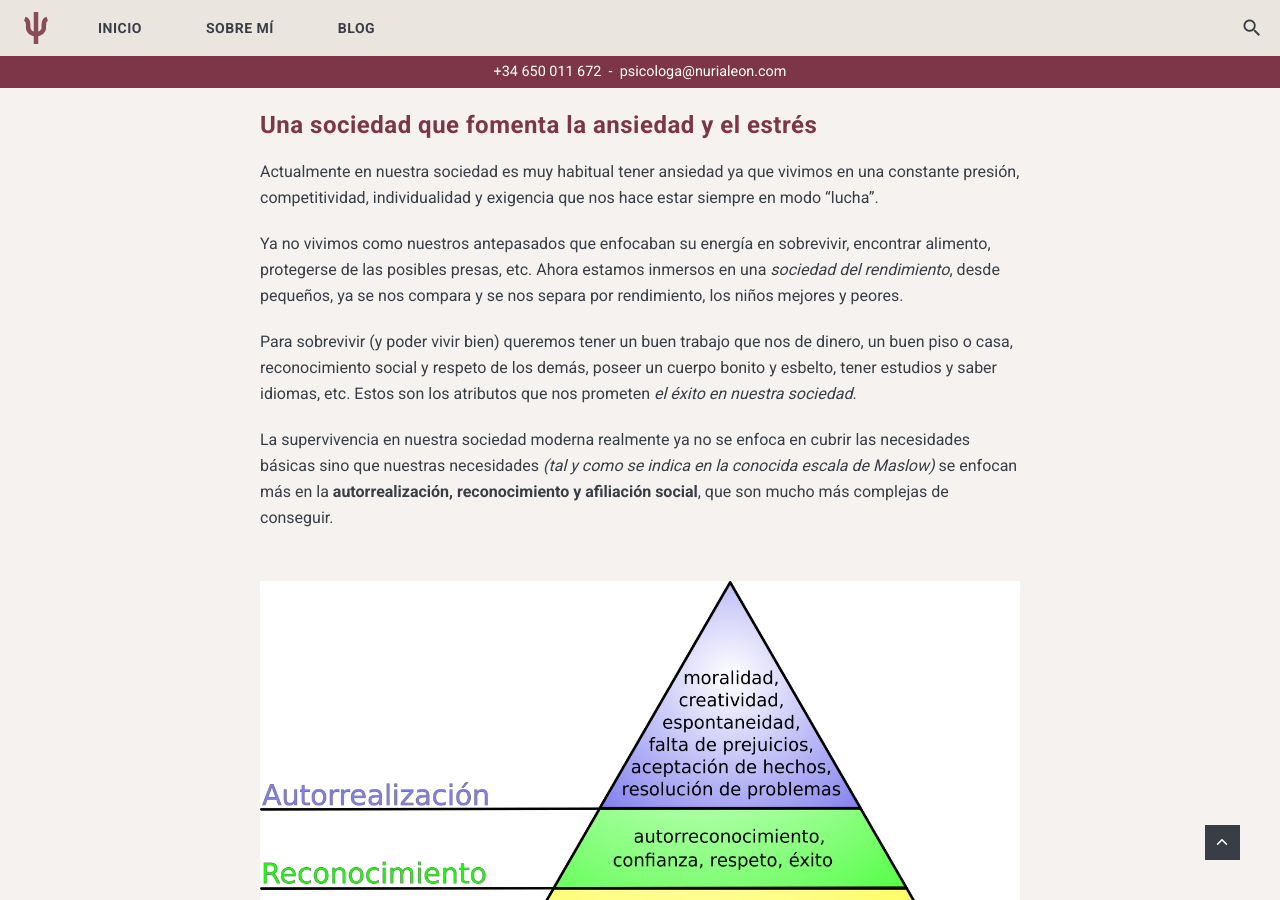
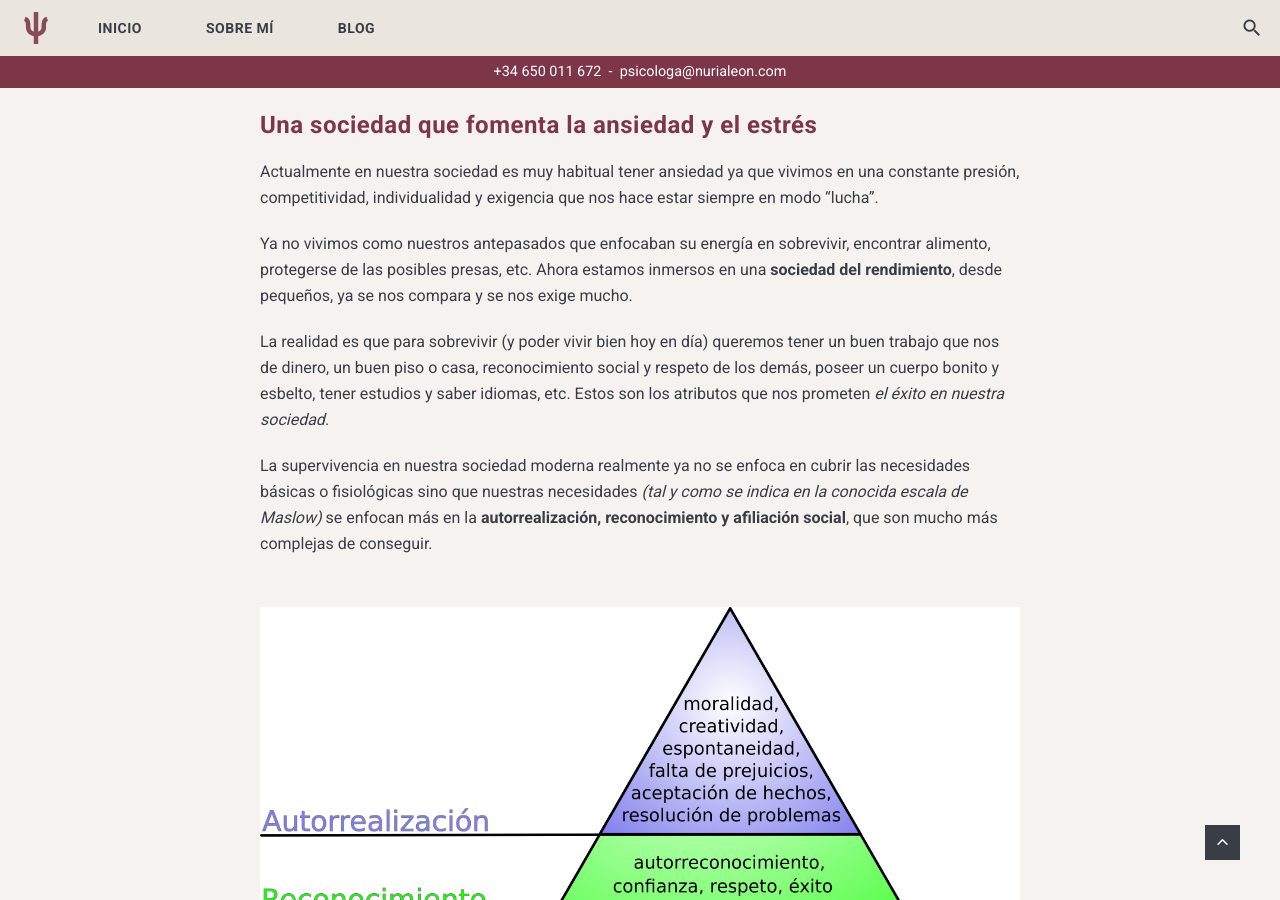
Before and after one commit to nurialeonsallent/nurialeon.com, a Jekyll site: the page built from _posts/2021-01-01-ansiedad-estres-factores-psicologia.markdown, in a window 1280 px wide and 900 px high, scrolled down 1275 px. Built offline with Jekyll 4.4.1, drawn with Linux system fonts in a browser that asks for light colours; nearby versions of some CDN libraries.

Commit message:
redaccion faltas

```diff
--- a/_posts/2021-01-01-ansiedad-estres-factores-psicologia.markdown
+++ b/_posts/2021-01-01-ansiedad-estres-factores-psicologia.markdown
@@ -20,11 +20,11 @@ La preocupación es una cadena de pensamientos sobre un peligro futuro, donde ha
 
 Actualmente en nuestra sociedad es muy habitual tener ansiedad ya que vivimos en una constante presión, competitividad, individualidad y exigencia que nos hace estar siempre en modo “lucha”.
 
-Ya no vivimos como nuestros antepasados que enfocaban su energía en sobrevivir, encontrar alimento, protegerse de las posibles presas, etc. Ahora estamos inmersos en una *sociedad del rendimiento*, desde pequeños, ya se nos compara y se nos separa por rendimiento, los niños mejores y peores.
+Ya no vivimos como nuestros antepasados que enfocaban su energía en sobrevivir, encontrar alimento, protegerse de las posibles presas, etc. Ahora estamos inmersos en una **sociedad del rendimiento**, desde pequeños, ya se nos compara y se nos exige mucho.
 
-Para sobrevivir (y poder vivir bien) queremos tener un buen trabajo que nos de dinero, un buen piso o casa, reconocimiento social y respeto de los demás, poseer un cuerpo bonito y esbelto, tener estudios y saber idiomas, etc. Estos son los atributos que nos prometen *el éxito en nuestra sociedad*.
+La realidad es que para sobrevivir (y poder vivir bien hoy en día) queremos tener un buen trabajo que nos de dinero, un buen piso o casa, reconocimiento social y respeto de los demás, poseer un cuerpo bonito y esbelto, tener estudios y saber idiomas, etc. Estos son los atributos que nos prometen *el éxito en nuestra sociedad*.
 
-La supervivencia en nuestra sociedad moderna realmente ya no se enfoca en cubrir las necesidades básicas sino que nuestras necesidades *(tal y como se indica en la conocida escala de Maslow)* se enfocan más en la **autorrealización, reconocimiento y afiliación social**, que son mucho más complejas de conseguir.
+La supervivencia en nuestra sociedad moderna realmente ya no se enfoca en cubrir las necesidades básicas o fisiológicas sino que nuestras necesidades *(tal y como se indica en la conocida escala de Maslow)* se enfocan más en la **autorrealización, reconocimiento y afiliación social**, que son mucho más complejas de conseguir.
 
 ![Pirámide de Maslow]({{ site.baseurl }}/images/piramidemaslow.jpg)
 *La pirámide de las necesidades humanas de Maslow*
```
